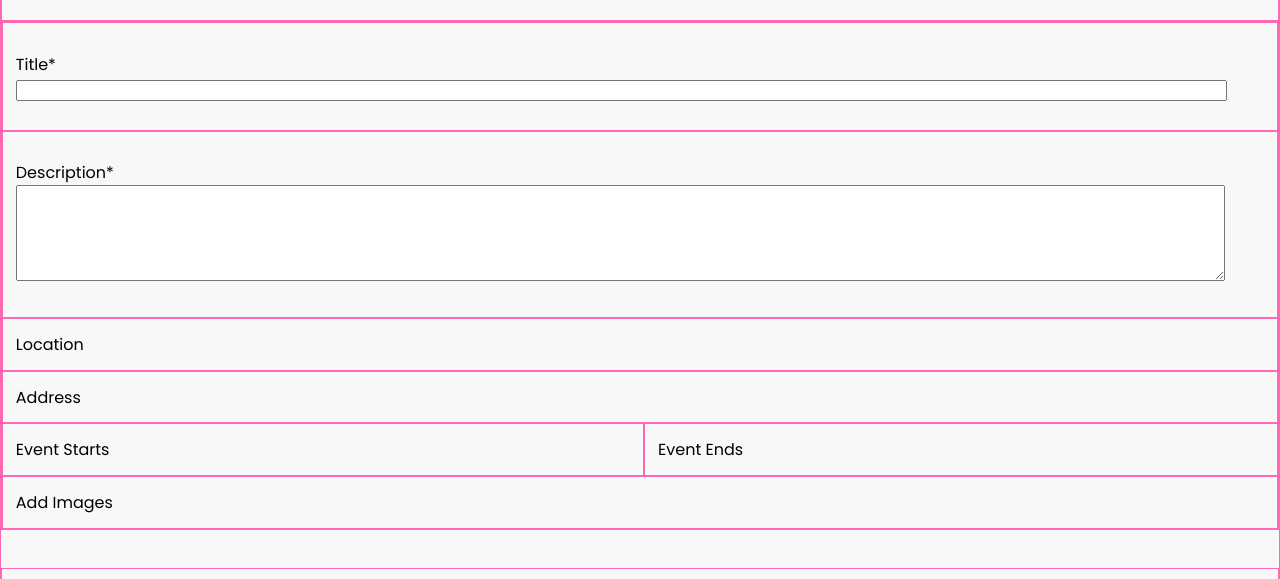
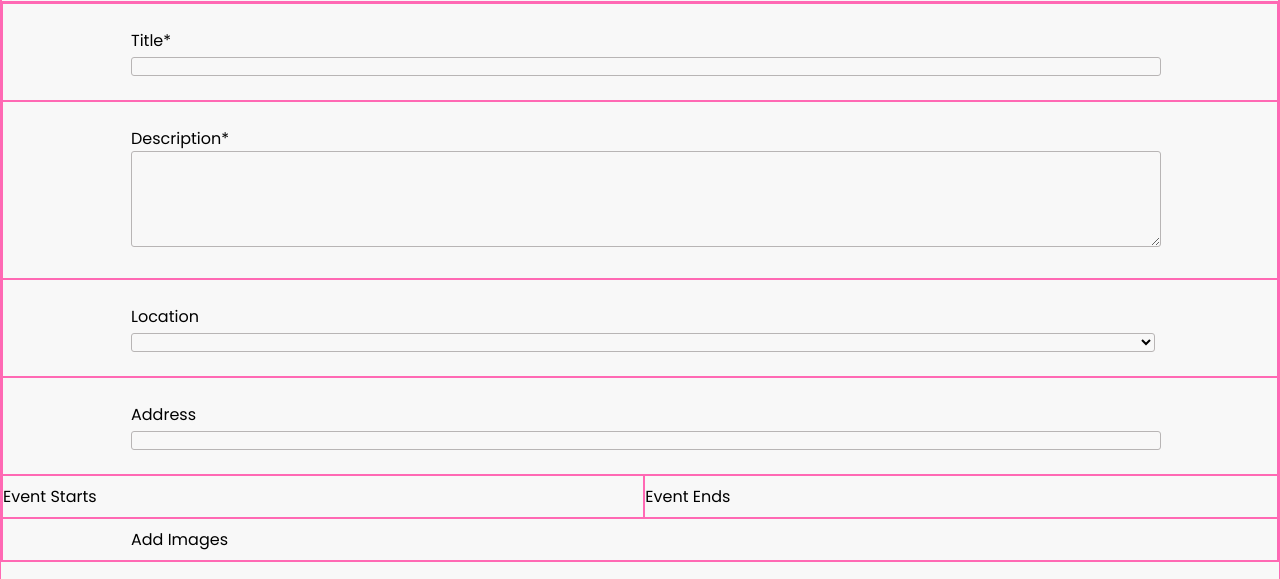
Before and after one commit to Kujo01243/web_learning, a plain HTML site: page Auftrag 7/index.html in a window 1280 px wide. Shown: the part 151-730 px from the top of the page. Drawn offline with Linux system fonts and the light colour scheme.

Commit message:
Zwischenspeicherung

```diff
--- a/Auftrag 7/index.html
+++ b/Auftrag 7/index.html
@@ -35,20 +35,35 @@
             <h1>Create Event</h1>
         </div>
         <div class="item-input item">
-            <div class="item-title item">
+            <div class="item-title item center">
                 <p class="title">Title*</p>
                 <input class="boxes" type="text" name="Title" maxlength="55">
             </div>
-            <div class="item-description item">
+            <div class="item-description item center">
                 <p class="title">Description*</p>
                 <textarea class="boxes" name="description" rows="6"></textarea>
 
             </div>
-            <div class="item-location item">Location</div>
-            <div class="item-address item">Address</div>
+            <div class="item-location item center">
+                <p class="title">Location</p>
+                <form action="#">
+                    <select class="dropdow boxes" name="location">
+                        <option value="zurich"></option>
+                        <option value="zurich">Zurich</option>
+                        <option value="zurich">auch Zurich</option>
+                        <option value="zurich">hciruZ</option>
+                        <option value="zurich">Zuerich</option>
+                        <option value="zurich">auch Zuerich</option>
+                        <option value="zurich">hcireuZ</option>
+                    </select>
+            </div>
+            <div class="item-address item center">
+                <p class="title">Address</p>
+                <input class="boxes" type="text" name="Address" maxlength="80">
+            </div>
             <div class="item-event-start item">Event Starts</div>
             <div class="item-event-end item">Event Ends</div>
-            <div class="item-add-images item">Add Images</div>
+            <div class="item-add-images item center">Add Images</div>
         </div>
         <div class="item-footer item">
             <div class="item-footer-left item">
--- a/Auftrag 7/style.css
+++ b/Auftrag 7/style.css
@@ -31,8 +31,9 @@ body {
     box-sizing: border-box;
 }
 .item {
+    padding-top: 0.5rem;
+    padding-bottom: 0.5rem;
     border: 1px solid hotpink;
-    padding: 1vw;
 }
 .item-logo {
     grid-area: item-logo;
@@ -126,14 +127,19 @@ body {
 .boxes {
     margin-left: 0;
     margin-right: 0;
-    width: 94vw;
+    width: 80vw;
     margin-bottom: 1rem;
+    background-color: var(--daycolor);
+    border: 1px solid rgb(184, 181, 181);
+    border-radius: 3px;
 }
 .title {
     margin-bottom: 0;
     margin-top: 1rem;
 }
-
+.center {
+    padding-left: 10vw;
+}
 
 @media (prefers-color-scheme: dark) {
 	html {
```
